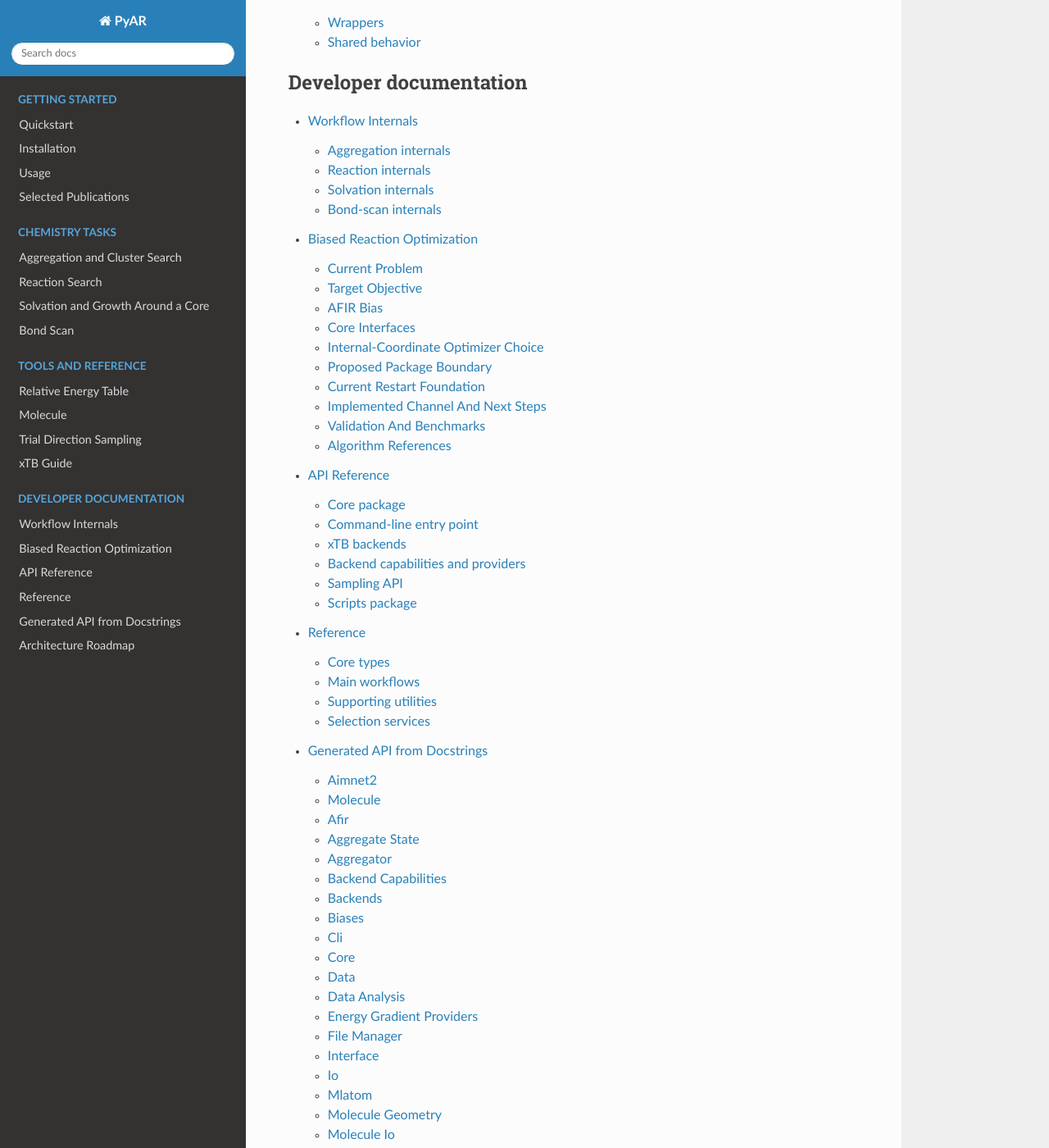
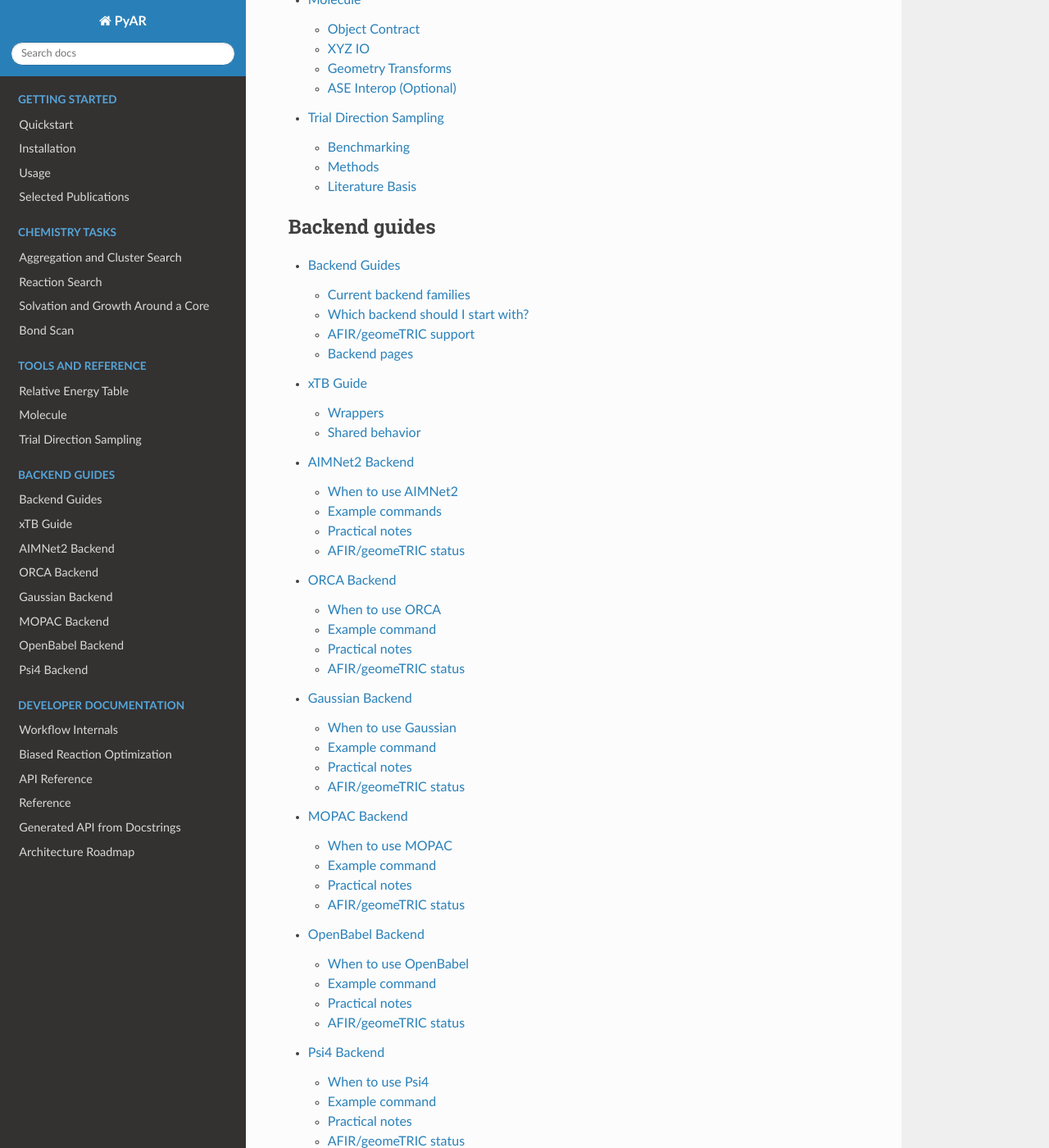
Before and after one commit to anooplab/pyar, a Sphinx documentation site: the page built from docs/index.rst, in a window 1280 px wide and 1400 px high, scrolled down 4236 px. Shown: the whole window at 82% size. Built offline with Sphinx 7.4.7 and the Read the Docs theme 3.1.0, drawn with Linux system fonts in a browser that asks for light colours; some of the changed text lies outside the part shown.

Commit message:
Add backend guides to documentation navigation

```diff
--- a/docs/index.rst
+++ b/docs/index.rst
@@ -90,7 +90,19 @@ Tools and references
 * :doc:`energy_table`
 * :doc:`molecule`
 * :doc:`orientation_sampling`
+* :doc:`backends`
+
+Backend guides
+--------------
+
+* :doc:`backends`
 * :doc:`xtb`
+* :doc:`aimnet2_backend`
+* :doc:`orca_backend`
+* :doc:`gaussian_backend`
+* :doc:`mopac_backend`
+* :doc:`obabel_backend`
+* :doc:`psi4_backend`
 
 Developer and API details
 -------------------------
@@ -154,7 +166,19 @@ The fastest way to verify a local install is:
    energy_table
    molecule
    orientation_sampling
+
+.. toctree::
+   :maxdepth: 2
+   :caption: Backend guides
+
+   backends
    xtb
+   aimnet2_backend
+   orca_backend
+   gaussian_backend
+   mopac_backend
+   obabel_backend
+   psi4_backend
 
 .. toctree::
    :maxdepth: 2
```
